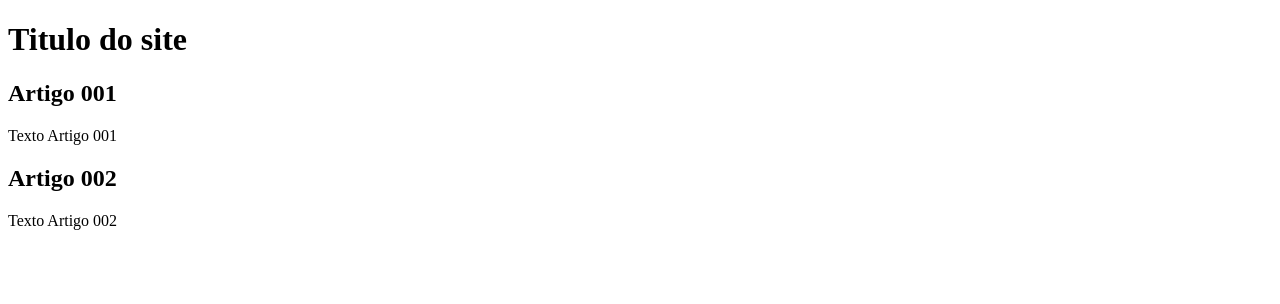
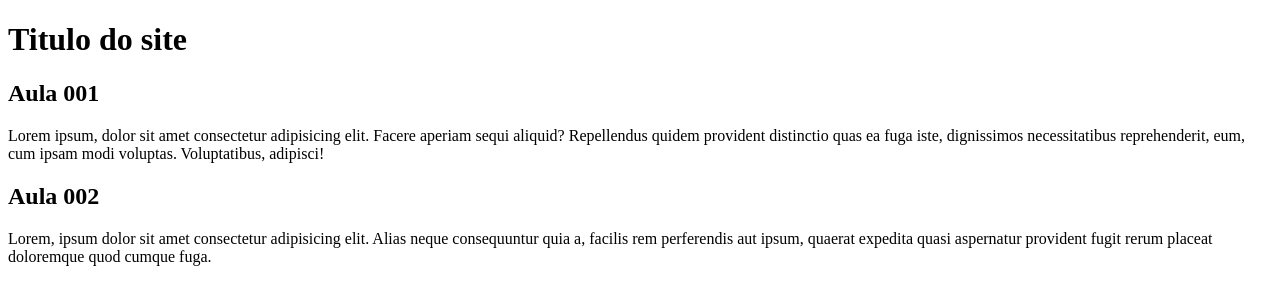
Before and after one commit to Brunarenner/10-Anos-de-nos-, a plain HTML site: page index.html in a window 1280 px wide. Drawn offline with Linux system fonts and the light colour scheme.

Commit message:
inserindo o conteúdo

```diff
--- a/index.html
+++ b/index.html
@@ -13,12 +13,12 @@
             <h1>Titulo do site</h1>
         </header>
         <article>
-            <h2> Artigo 001</h2>
-            <p>Texto Artigo 001</p>
+            <h2> Aula 001</h2>
+            <p>Lorem ipsum, dolor sit amet consectetur adipisicing elit. Facere aperiam sequi aliquid? Repellendus quidem provident distinctio quas ea fuga iste, dignissimos necessitatibus reprehenderit, eum, cum ipsam modi voluptas. Voluptatibus, adipisci!</p>
         </article>
         <article>
-            <h2>Artigo 002 </h2>
-            <p>Texto Artigo 002</p>
+            <h2>Aula 002 </h2>
+            <p>Lorem, ipsum dolor sit amet consectetur adipisicing elit. Alias neque consequuntur quia a, facilis rem perferendis aut ipsum, quaerat expedita quasi aspernatur provident fugit rerum placeat doloremque quod cumque fuga.</p>
         </article>
     </main>
 </body>
```
